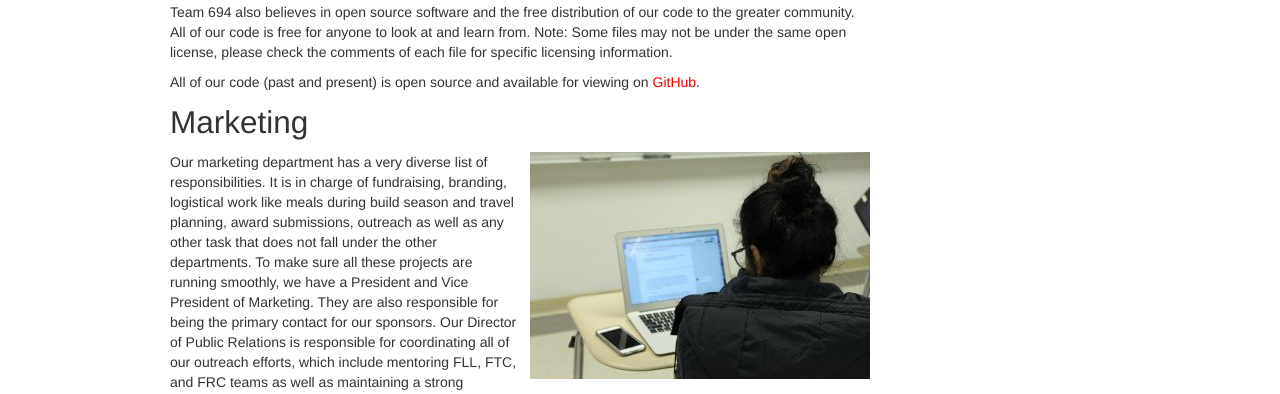
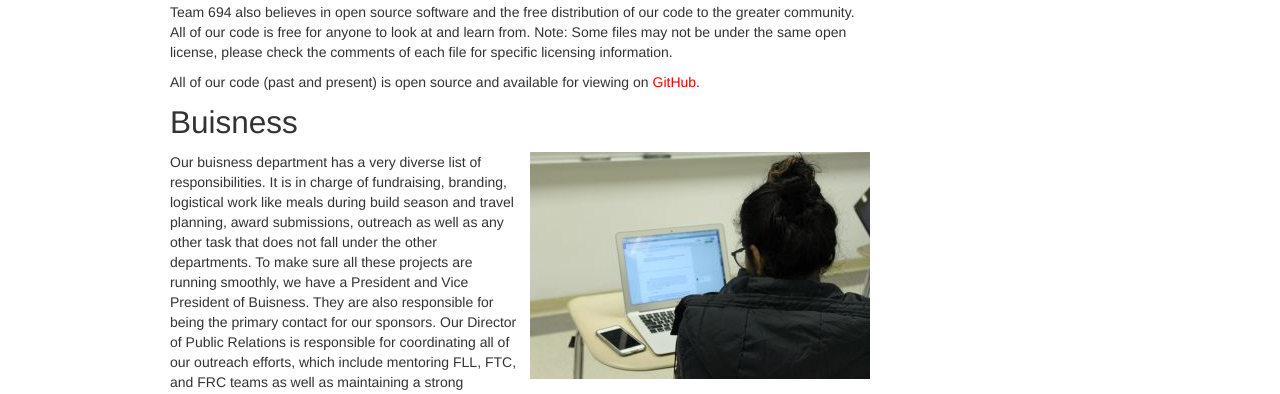
Before and after one commit to StuyPulse/team694.github.io, a Jekyll site: the page built from about/departments/index.md, in a window 1280 px wide and 1390 px high. Shown: the part 838-1232 px from the top of the window. Built offline with Jekyll 4.4.1, drawn with Linux system fonts in a browser that asks for light colours; nearby versions of some CDN libraries; some of the changed text lies outside the part shown.

Commit message:
Change marketing to buisness

```diff
--- a/about/departments/index.md
+++ b/about/departments/index.md
@@ -1,7 +1,7 @@
 ---
 layout: page-with-sidebar
 title: Departments
-description: StuyPulse Robotics is divided into engineering, software engineering, and marketing.
+description: StuyPulse Robotics is divided into engineering, software engineering, and buisness.
 ---
 ## Engineering
 <img class="photo-right" src="/img/departments/engineering-2017.jpg" alt="Engineering">
@@ -19,6 +19,6 @@ Team 694 also believes in open source software and the free distribution of our
 
 All of our code (past and present) is open source and available for viewing on [GitHub](https://github.com/StuyPulse).
 
-## Marketing
-<img class="photo-right" src="/img/departments/marketing-2017.jpg" alt="Marketing and Logistics">
-Our marketing department has a very diverse list of responsibilities. It is in charge of fundraising, branding, logistical work like meals during build season and travel planning, award submissions, outreach as well as any other task that does not fall under the other departments. To make sure all these projects are running smoothly, we have a President and Vice President of Marketing. They are also responsible for being the primary contact for our sponsors. Our Director of Public Relations is responsible for coordinating all of our outreach efforts, which include mentoring FLL, FTC, and FRC teams as well as maintaining a strong presence on the media. Our Director of Finance maintains contact with sponsors and ensures the stability of the budget, and our Director of Operations helps out with the logistics of events and paperwork.
+## Buisness
+<img class="photo-right" src="/img/departments/marketing-2017.jpg" alt="Buisness and Logistics">
+Our buisness department has a very diverse list of responsibilities. It is in charge of fundraising, branding, logistical work like meals during build season and travel planning, award submissions, outreach as well as any other task that does not fall under the other departments. To make sure all these projects are running smoothly, we have a President and Vice President of Buisness. They are also responsible for being the primary contact for our sponsors. Our Director of Public Relations is responsible for coordinating all of our outreach efforts, which include mentoring FLL, FTC, and FRC teams as well as maintaining a strong presence on the media. Our Director of Finance maintains contact with sponsors and ensures the stability of the budget, and our Director of Operations helps out with the logistics of events and paperwork.
```
